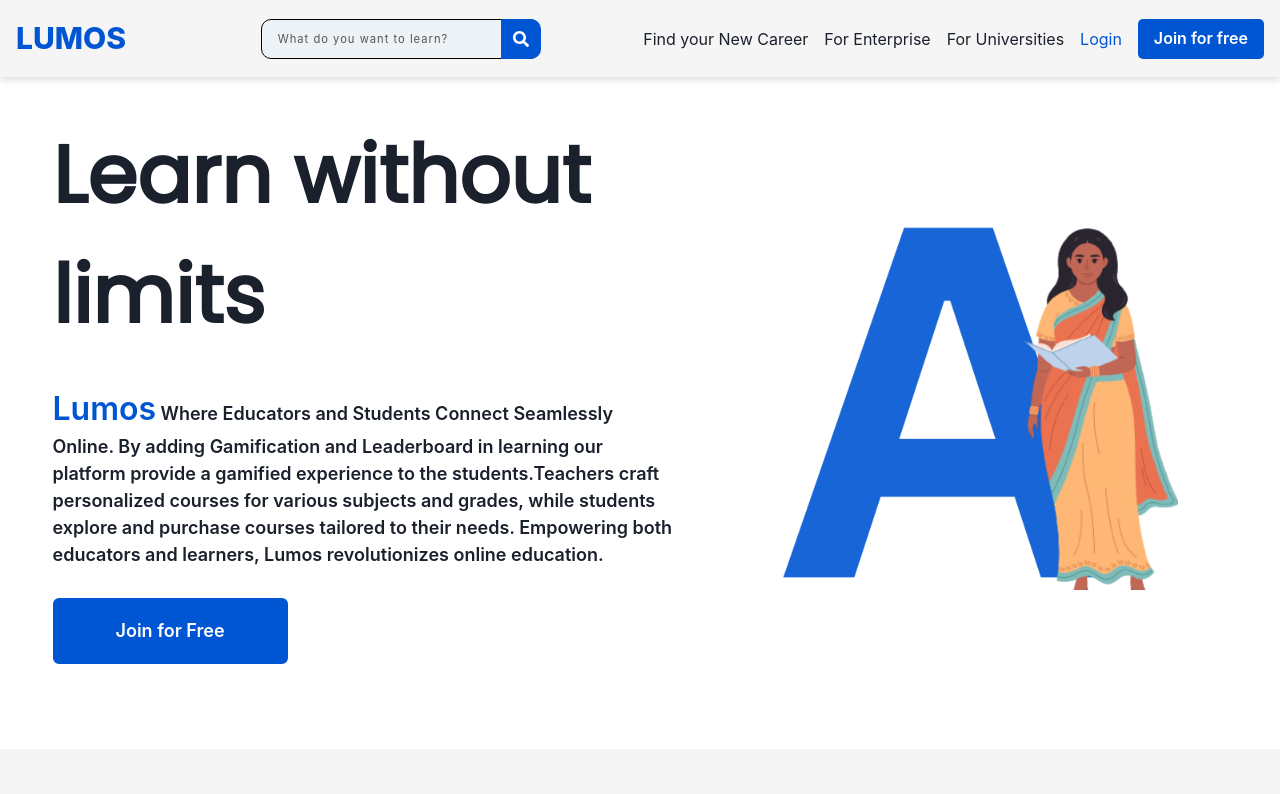
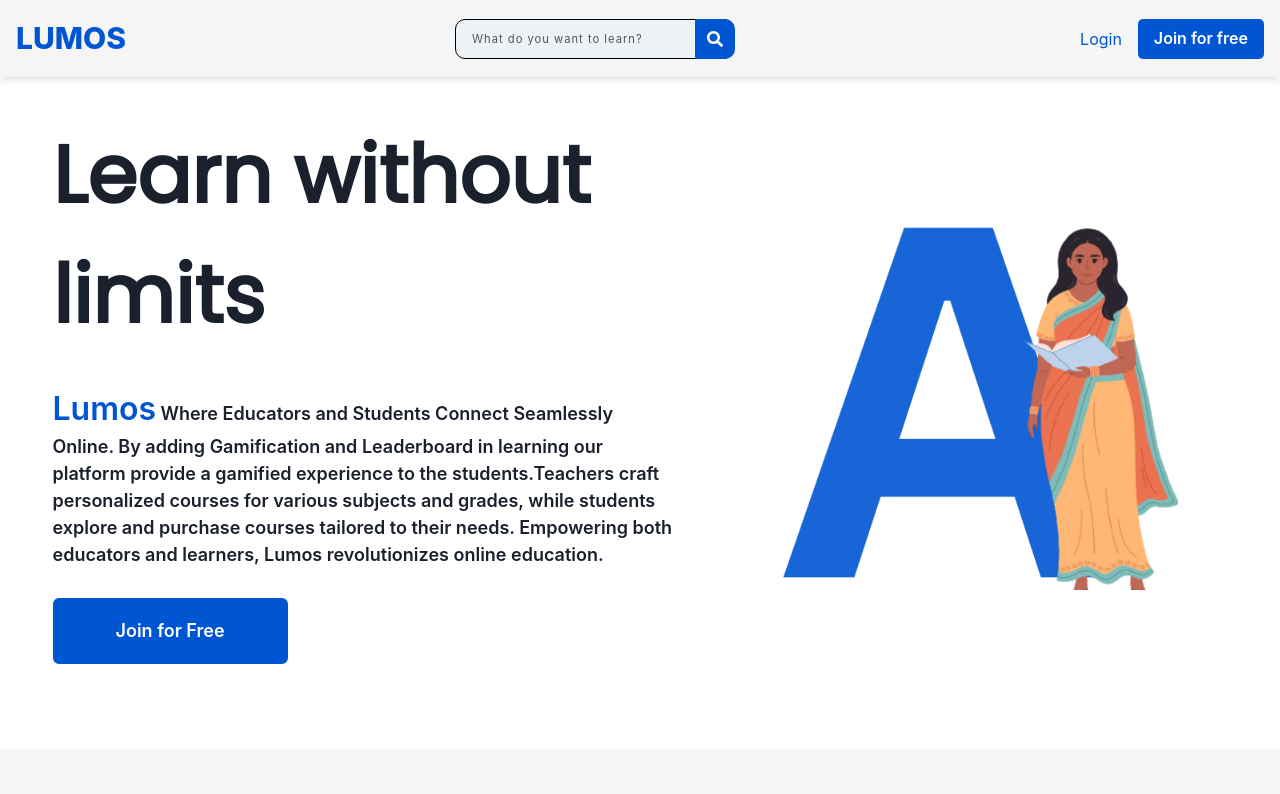
Before and after one commit to Shilpa-PJ/Lumos_website, a React (Create React App) app in the folder frontend/: page / in a window 1280 px wide. Shown: the top 794 px of the page. Built offline with nearby package versions, Linux system fonts and the light colour scheme; no server answers; a web font is replaced by a local one.

Commit message:
Updates Navbar.jsx

```diff
--- a/frontend/src/Pages/Navbar.jsx
+++ b/frontend/src/Pages/Navbar.jsx
@@ -117,7 +117,7 @@ const Navbar = () => {
                 _hover={{ color: "#003e9c", textDecoration: "underline" }}
                 href="#"
               >
-                Find your New Career
+                {/* Find your New Career */}
               </Link>
             </Box>
             <Box mr={4}>
@@ -125,7 +125,7 @@ const Navbar = () => {
                 _hover={{ color: "#003e9c", textDecoration: "underline" }}
                 href="#"
               >
-                For Enterprise
+                {/* For Enterprise */}
               </Link>
             </Box>
             <Box mr={4}>
@@ -133,7 +133,7 @@ const Navbar = () => {
                 _hover={{ color: "#003e9c", textDecoration: "underline" }}
                 href="#"
               >
-                For Universities
+                {/* For Universities */}
               </Link>
             </Box>
             <Box mr={4}>
```
